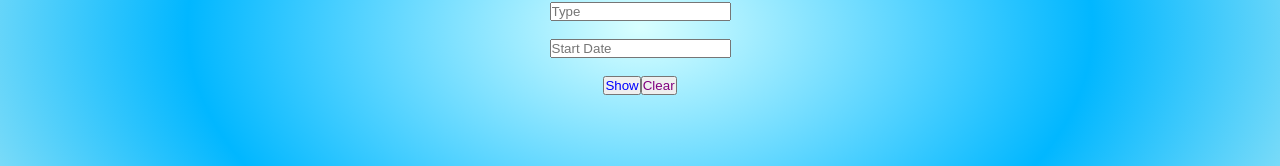
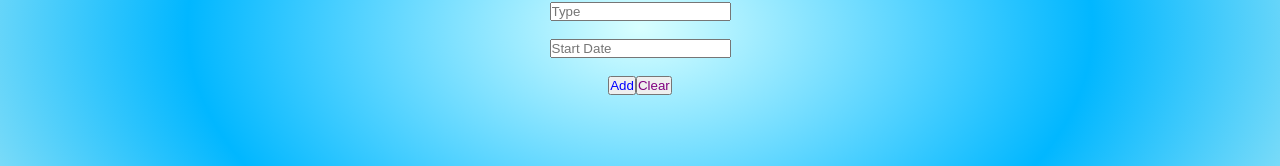
Before and after one commit to cAyusha/Medical-Treatment, a React (Create React App) app: page / in a window 1280 px wide. Shown: the part 373-539 px from the top of the page. Built offline with nearby package versions, Linux system fonts and the light colour scheme.

Commit message:
1 file modified

```diff
--- a/src/MedicalTreatmentPanel.js
+++ b/src/MedicalTreatmentPanel.js
@@ -55,7 +55,7 @@ function MedicalTreatmentPanel(){
           <input placeholder="Start Date " value={startDate}  onChange = { e => setStartDate(e.target.value)}  ></input>
           <br/><br/>
 
-          <button style = {{color:"blue"}} onClick={showClickHandler}>Show</button>
+          <button style = {{color:"blue"}} onClick={showClickHandler}>Add</button>
 
           <button style={{color:"purple"}} onClick={clearClickHandler}>Clear</button>
 
```
